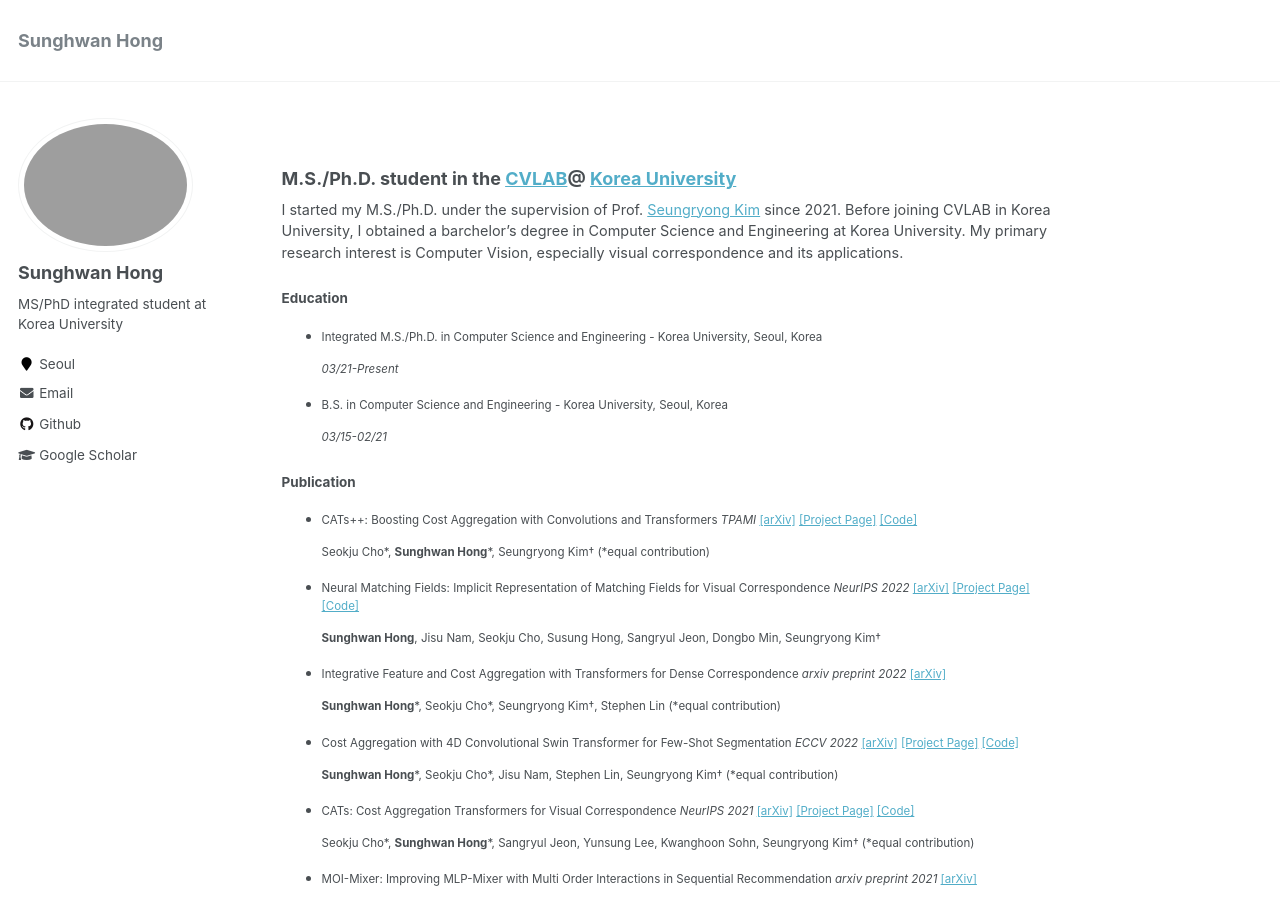
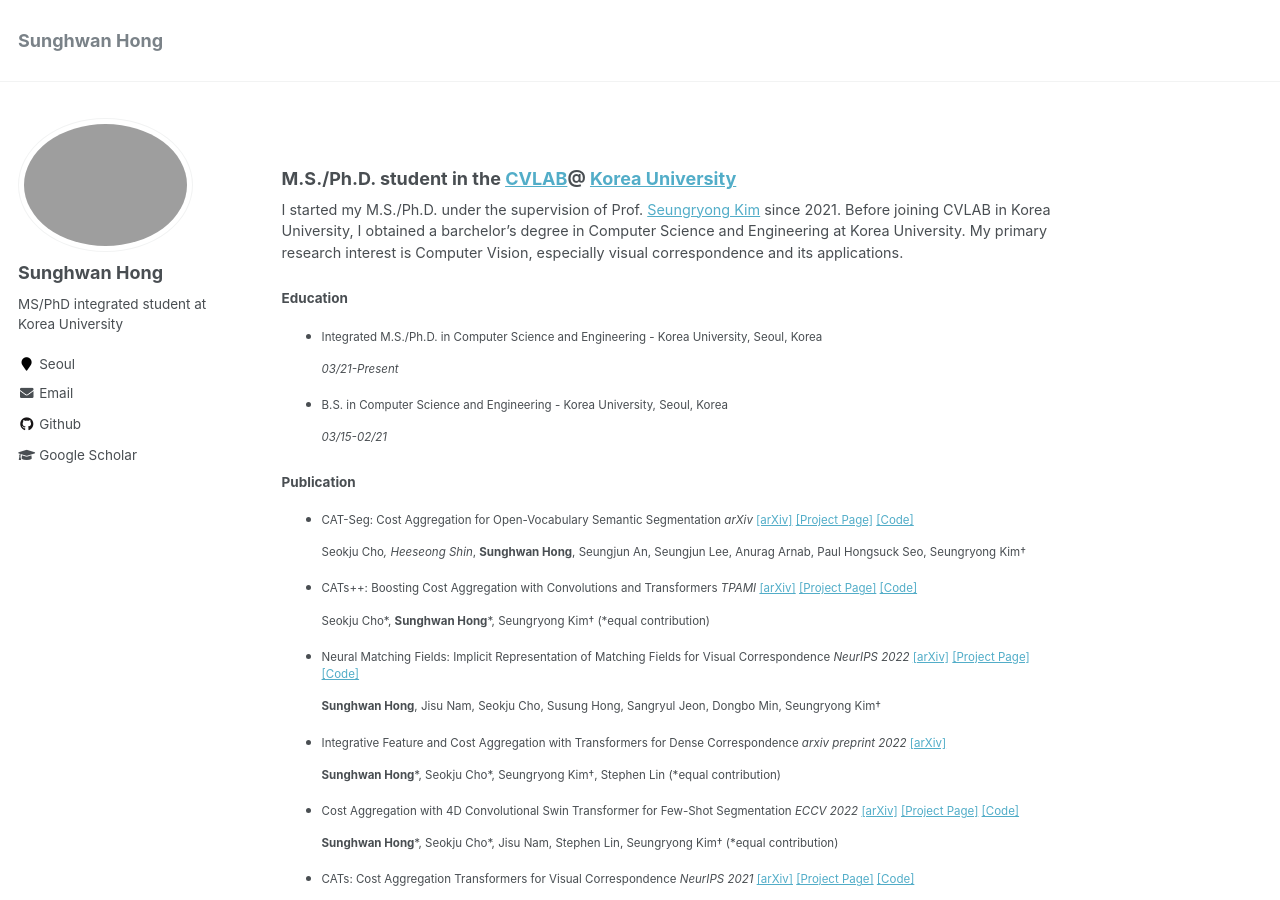
Before and after one commit to jang-1996/jang-1996.github.io, a Jekyll site: the page built from _pages/about.md, in a window 1280 px wide and 900 px high. Built offline with Jekyll 4.4.1, drawn with Linux system fonts in a browser that asks for light colours.

Commit message:
Update about.md

```diff
--- a/_pages/about.md
+++ b/_pages/about.md
@@ -24,6 +24,10 @@ I obtained a barchelor's degree in Computer Science and Engineering at Korea Uni
   _03/15-02/21_
 
 #### Publication
+* CAT-Seg: Cost Aggregation for Open-Vocabulary Semantic Segmentation _arXiv_ [[arXiv]]([https://arxiv.org/abs/2202.06817](https://arxiv.org/abs/2303.11797)) [[Project Page]](https://ku-cvlab.github.io/CAT-Seg/) [[Code]](https://github.com/KU-CVLAB/CAT-Seg)
+
+   Seokju Cho*, Heeseong Shin*, **Sunghwan Hong**, Seungjun An, Seungjun Lee, Anurag Arnab, Paul Hongsuck Seo, Seungryong Kim†
+
 * CATs++: Boosting Cost Aggregation with Convolutions and Transformers _TPAMI_ [[arXiv]](https://arxiv.org/abs/2202.06817) [[Project Page]](https://ku-cvlab.github.io/CATs-PlusPlus-Project-Page/) [[Code]](https://github.com/KU-CVLAB/CATs-PlusPlus)
 
   Seokju Cho\*, **Sunghwan Hong**\*, Seungryong Kim† (\*equal contribution)
```
